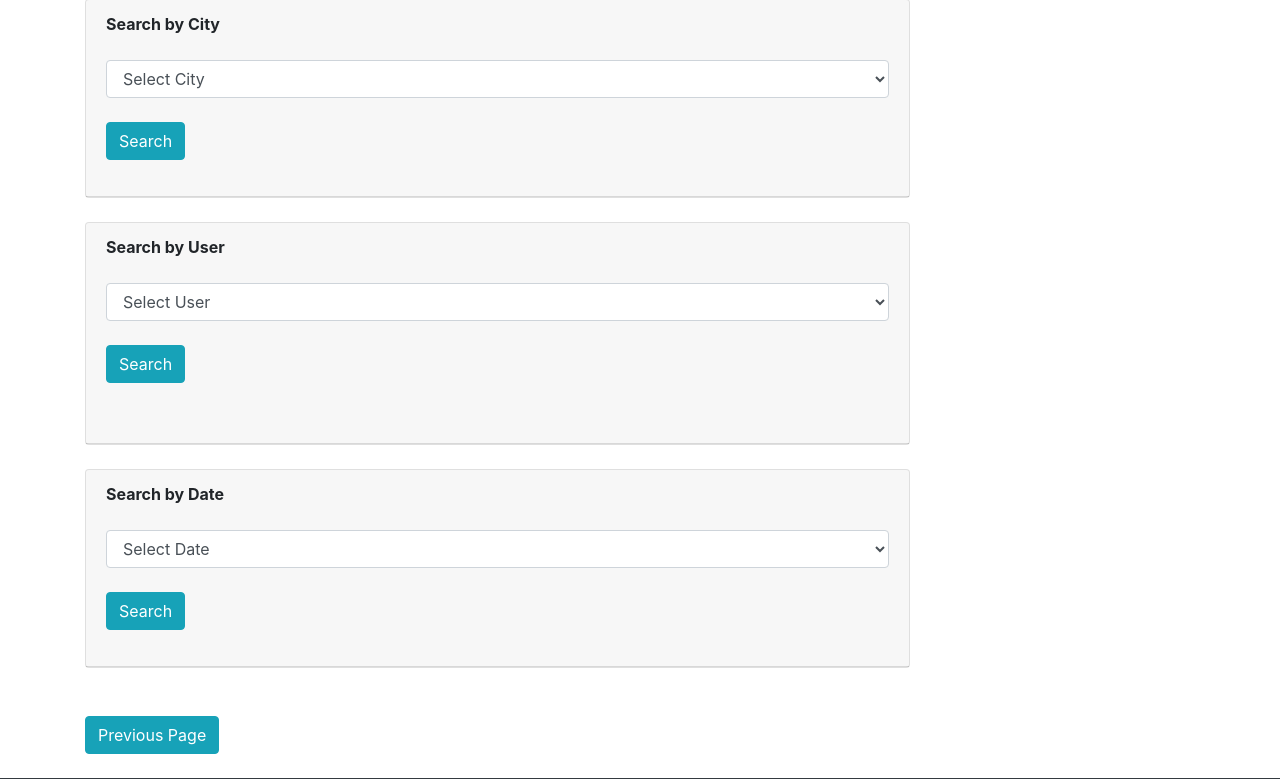
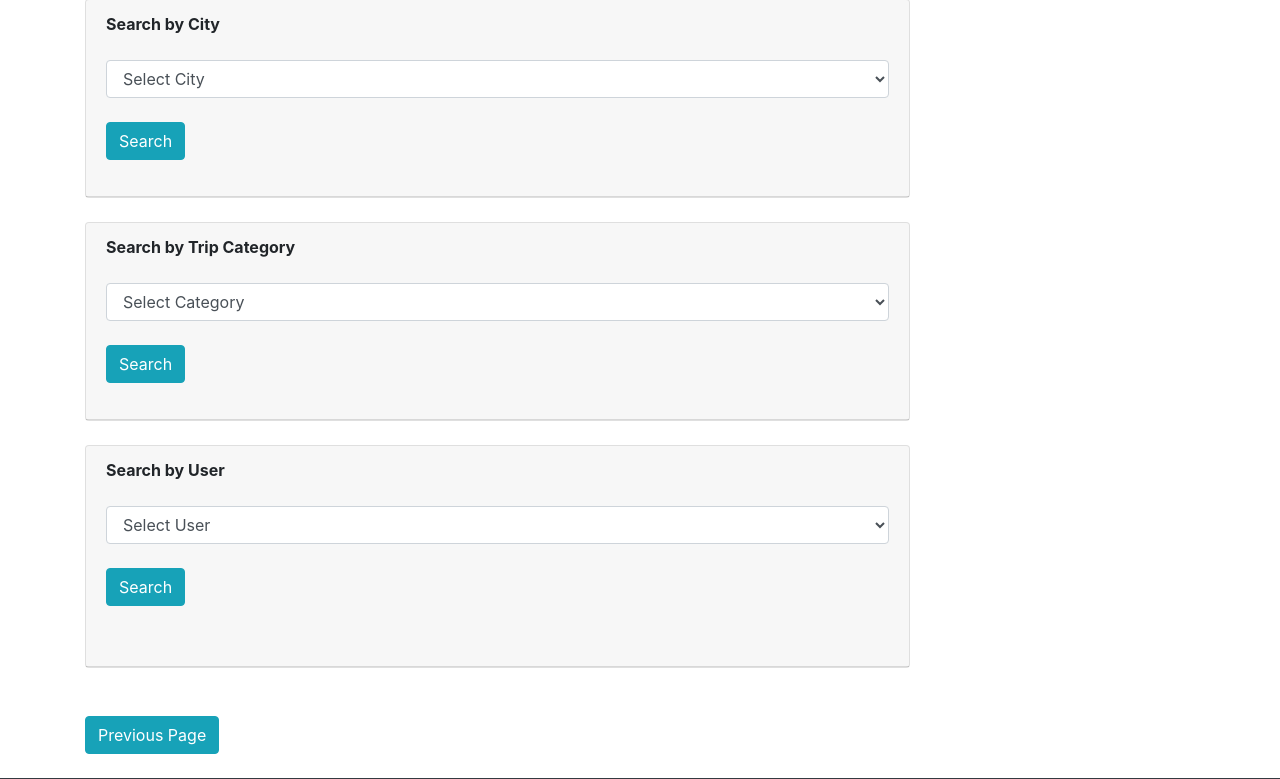
Before and after one commit to howyjane/trip-itinerary-review, a Flask app: page /search_trip in a window 1280 px wide. Shown: the part 328-1107 px from the top of the page. Run offline with Flask 2, Linux system fonts and the light colour scheme; data that the repository does not hold is empty; some libraries are stand-ins or nearby versions.

Commit message:
amended search categories

```diff
--- a/app.py
+++ b/app.py
@@ -29,8 +29,8 @@ def search_trip():
     countries = conn[DATABASE_NAME][COLLECTION_NAME].distinct('country')
     cities = conn[DATABASE_NAME][COLLECTION_NAME].distinct('city')
     users = conn[DATABASE_NAME][COLLECTION_NAME].distinct('name')
-    dates = conn[DATABASE_NAME][COLLECTION_NAME].distinct('date')
-    return render_template("search.html", countries=countries, cities=cities, users=users,dates=dates)
+    categories = conn[DATABASE_NAME][COLLECTION_NAME].distinct('tripcategory')
+    return render_template("search.html", countries=countries, cities=cities, users=users,categories=categories)
 
 @app.route("/search_results", methods=['POST'])
 def search_results():
@@ -41,8 +41,8 @@ def search_results():
         query['city'] = request.form.get('city')
     if request.form.get('name') != None:
         query['name'] = request.form.get('name')
-    if request.form.get('date') != None:
-        query['date'] = request.form.get('date')
+    if request.form.get('tripcategory') != None:
+        query['tripcategory'] = request.form.get('tripcategory')
 
     tripInfo = conn[DATABASE_NAME][COLLECTION_NAME].find(query)
     return render_template('searchresults.html',tripInfo=tripInfo)
@@ -62,35 +62,39 @@ def getvalue():
     name = request.form['name']
     country = request.form['country']
     city = request.form['city']
-    startdate = request.form['sd']
-    enddate = request.form['ed']
+    tripcategory=request.form['tripcategory']
+    lengthoftrip=request.form['lengthoftrip']
     triptitle = request.form['triptitle']
     tripreview = request.form['tripreview']
     tripattraction = request.form['tripattraction']
     ratings = request.form['ratings']
     totalestimatedcost = request.form['totalestimatedcost']
-
+    file = request.files['photo']
     date= datetime.now()
 
-
+    imageUrl = ''
+    if file.filename != '':
+        filename = secure_filename(file.filename)
+        file.save(os.path.join(app.config['UPLOAD_FOLDER'], filename))
+        imageUrl = url_for('uploaded_file', filename=filename)
 
     newTrip = {
         "name": request.form['name'],
         "country": request.form['country'],
         "city": request.form['city'],
-        "startdate": request.form['sd'],
-        "enddate": request.form['ed'],
+        "tripcategory":request.form['tripcategory'],
+        "lengthoftrip":request.form['lengthoftrip'],
         "triptitle": request.form['triptitle'],
         "tripreview": request.form['tripreview'],
         "tripattraction": request.form['tripattraction'],
         "totalestimatedcost": request.form['totalestimatedcost'],
         "ratings": request.form['ratings'],
-
+        "imageURL":imageUrl,
         "date" : datetime.now(),
     }
 
     tripInfo=conn[DATABASE_NAME][COLLECTION_NAME].insert_one(newTrip)
-    return render_template("summary.html", n=name, c=country, cc=city, sd=startdate, ed=enddate, tt=triptitle, rv=tripreview, a=tripattraction, ct=totalestimatedcost, r=ratings,date=date)
+    return render_template("summary.html", n=name, c=country, cc=city, sd=lengthoftrip, cat=tripcategory, tt=triptitle, rv=tripreview, a=tripattraction, ct=totalestimatedcost, r=ratings, filename=filename, date=date)
 
 
 @app.route('/uploads/<filename>')
@@ -119,43 +123,38 @@ def update_trip():
     name = request.form['name']
     country = request.form['country']
     city = request.form['city']
-    startdate = request.form['sd']
-    enddate = request.form['ed']
+    tripcategory=request.form['tripcategory']
+    lengthoftrip=request.form['lengthoftrip']
     triptitle = request.form['triptitle']
     tripreview = request.form['tripreview']
     tripattraction = request.form['tripattraction']
     ratings = request.form['ratings']
     totalestimatedcost = request.form['totalestimatedcost']
-    file = request.files['photo']
+
     date= datetime.now()
 
 
-    imageUrl = ''
-    if file.filename != '':
-        filename = secure_filename(file.filename)
-        file.save(os.path.join(app.config['UPLOAD_FOLDER'], filename))
-        imageUrl = url_for('uploaded_file', filename=filename)
 
 
-        tripInfo=conn[DATABASE_NAME][COLLECTION_NAME].update({'_id': ObjectId(tripId)},
+    tripInfo=conn[DATABASE_NAME][COLLECTION_NAME].update({'_id': ObjectId(tripId)},
 
         { "$set": {
         "name": request.form['name'],
         "country": request.form['country'],
         "city": request.form['city'],
-        "startdate": request.form['sd'],
-        "enddate": request.form['ed'],
+        "tripcategory":request.form['tripcategory'],
+        "lengthoftrip":request.form['lengthoftrip'],
         "triptitle": request.form['triptitle'],
         "tripreview": request.form['tripreview'],
         "tripattraction": request.form['tripattraction'],
         "totalestimatedcost": request.form['totalestimatedcost'],
         "ratings": request.form['ratings'],
-        "imageURL":imageUrl,
+
         "date": datetime.now(),
                              }
                  })
 
-        return render_template("summary.html", n=name, c=country, cc=city, sd=startdate, ed=enddate, tt=triptitle, rv=tripreview, a=tripattraction, ct=totalestimatedcost, r=ratings, filename=filename,date=date)
+    return render_template("summary.html", n=name, c=country, cc=city, sd=lengthoftrip, cat=tripcategory, tt=triptitle, rv=tripreview, a=tripattraction, ct=totalestimatedcost, r=ratings, date=date)
 
 
 @app.route('/delete_trip/<tripId>')
--- a/templates/delete.html
+++ b/templates/delete.html
@@ -47,8 +47,8 @@
             Additional Information
           </div>
           <div class="card-body">
-            <p>Trip Start Date: {{tripInfo.startdate}}</p>
-            <p>Trip End Date: {{tripInfo.enddate}}</p>
+            <p>Trip Category: {{tripInfo.tripcategory}}</p>
+            <p>Length of Trip: {{tripInfo.lengthoftrip}} days</p>
             <p>Total Estimated Cost of Trip: USD {{tripInfo.totalestimatedcost}}</p>
           </div>
         </div>
--- a/templates/search.html
+++ b/templates/search.html
@@ -53,39 +53,41 @@
             </div>
           </div>
 
-          <div class="card card-outline-secondary my-4">
-            <div class="card-header">
-          <strong>Search by User</strong>
-          <br><br>
-          <form action="/search_results"   method="POST">
-          <select class="form-control" name="name">
-          <option value="Select User">Select User </option>
-          {% for name in users %}
-          <option>{{name}}</option>
-          {% endfor %}
-          </select>
-          <br>
-          <button type="submit" class="btn btn-info center-success">Search</button>
-          </form>
-          <br><br>
-            </div>
-          </div>
+
 
           <div class="card card-outline-secondary my-4">
             <div class="card-header">
-          <strong>Search by Date</strong>
+          <strong>Search by Trip Category</strong>
           <br><br>
           <form action="/search_results"   method="POST">
-          <select class="form-control" name="date">
-          <option value="Select Date">Select Date </option>
-          {% for date in dates %}
-          <option>{{date}}</option>
+          <select class="form-control" name="tripcategory">
+          <option value="Select Trip Category">Select Category </option>
+          {% for tripcategory in categories %}
+          <option>{{tripcategory}}</option>
           {% endfor %}
           </select>
           <br>
           <button type="submit" class="btn btn-info center-success">Search</button>
           </form>
           <br>
+            </div>
+          </div>
+
+          <div class="card card-outline-secondary my-4">
+            <div class="card-header">
+            <strong>Search by User</strong>
+            <br><br>
+              <form action="/search_results"   method="POST">
+              <select class="form-control" name="name">
+              <option value="Select User">Select User </option>
+              {% for name in users %}
+              <option>{{name}}</option>
+              {% endfor %}
+              </select>
+              <br>
+              <button type="submit" class="btn btn-info center-success">Search</button>
+              </form>
+              <br><br>
             </div>
           </div>
           <br>
--- a/templates/summary.html
+++ b/templates/summary.html
@@ -23,7 +23,7 @@
           <div class="card-body">
             <h1 class="card-title"  style="color:purple; "><strong>{{c}}</strong></h1>
             <p style=" font-size: 170%;"><strong>{{cc}}</strong></p>
-            <p style=style="font-family: courier; font-size: 150%;"><strong>{{n}}'s trip ratings: {{r}} stars</strong></p>
+            <p style="font-family: courier; font-size: 150%;"><strong>{{n}}'s trip ratings: {{r}} stars</strong></p>
             <h2 style="font-size: 150%; font-family: courier; "><strong>"{{tt}}"</strong></h2>
             <p class="card-text" style="font-size: 100%; font-family: courier; ">{{rv}}</p>
 
@@ -45,8 +45,8 @@
             Additional Information
           </div>
           <div class="card-body">
-            <p style="font-size: 100%; font-family: courier; ">Trip Start Date: {{sd}}</p>
-            <p style="font-size: 100%; font-family: courier; ">Trip End Date: {{ed}}</p>
+            <p style="font-size: 100%; font-family: courier; ">Trip Category: {{cat}}</p>
+            <p style="font-size: 100%; font-family: courier; ">Length of Trip: {{sd}} days</p>
             <p style="font-size: 100%; font-family: courier; ">Total Estimated Cost of Trip: USD {{ct}}</p>
           </div>
         </div>
```
Also changed, not shown: templates/add.html (+14 -14 lines), templates/edit.html (+10 -19 lines), templates/landingpagesummary.html (+4 -3 lines), templates/searchlandingpagesummary.html (+7 -7 lines), templates/searchresults.html (+8 -6 lines), templates/testtestlist.html (+10 -1 lines).
